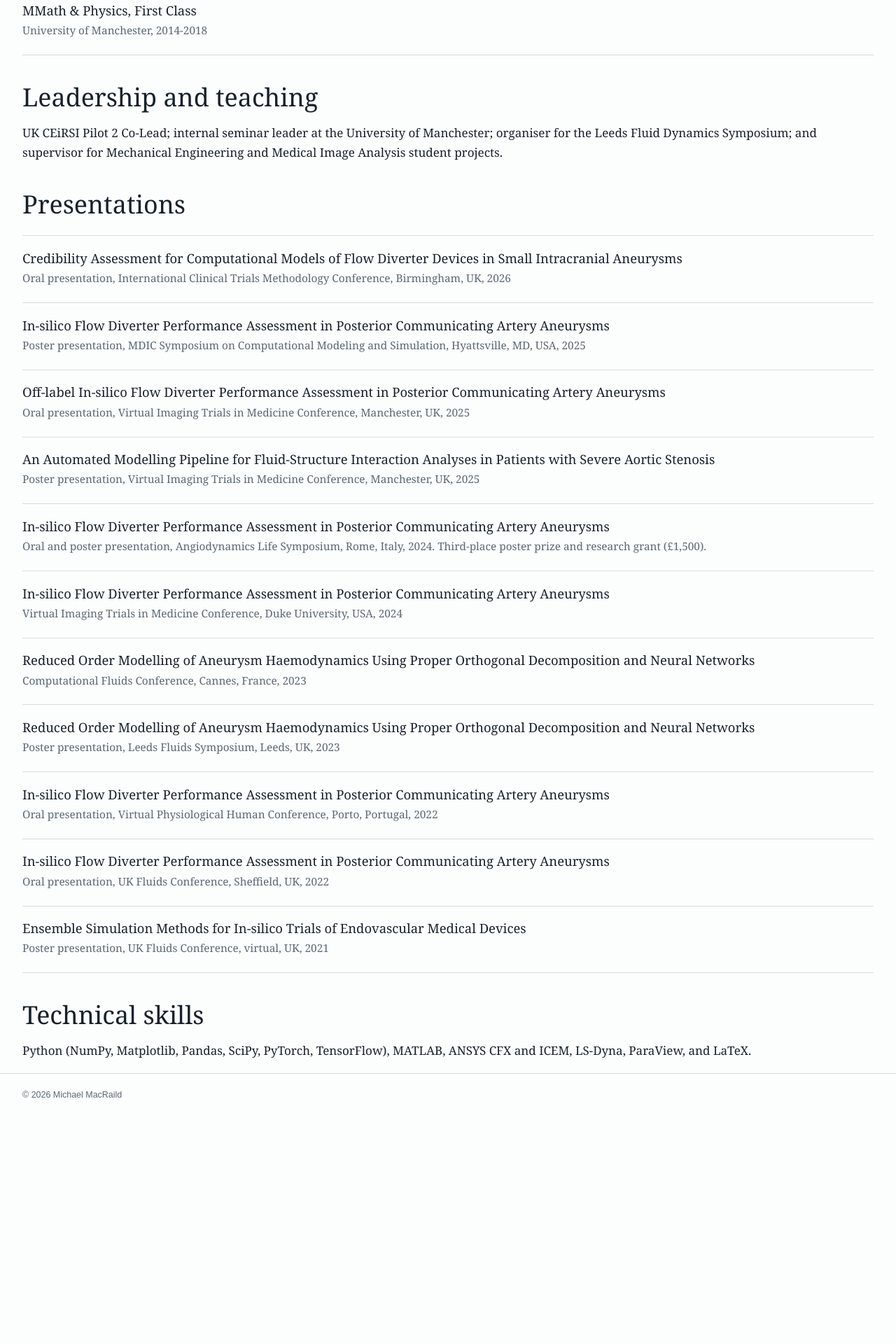
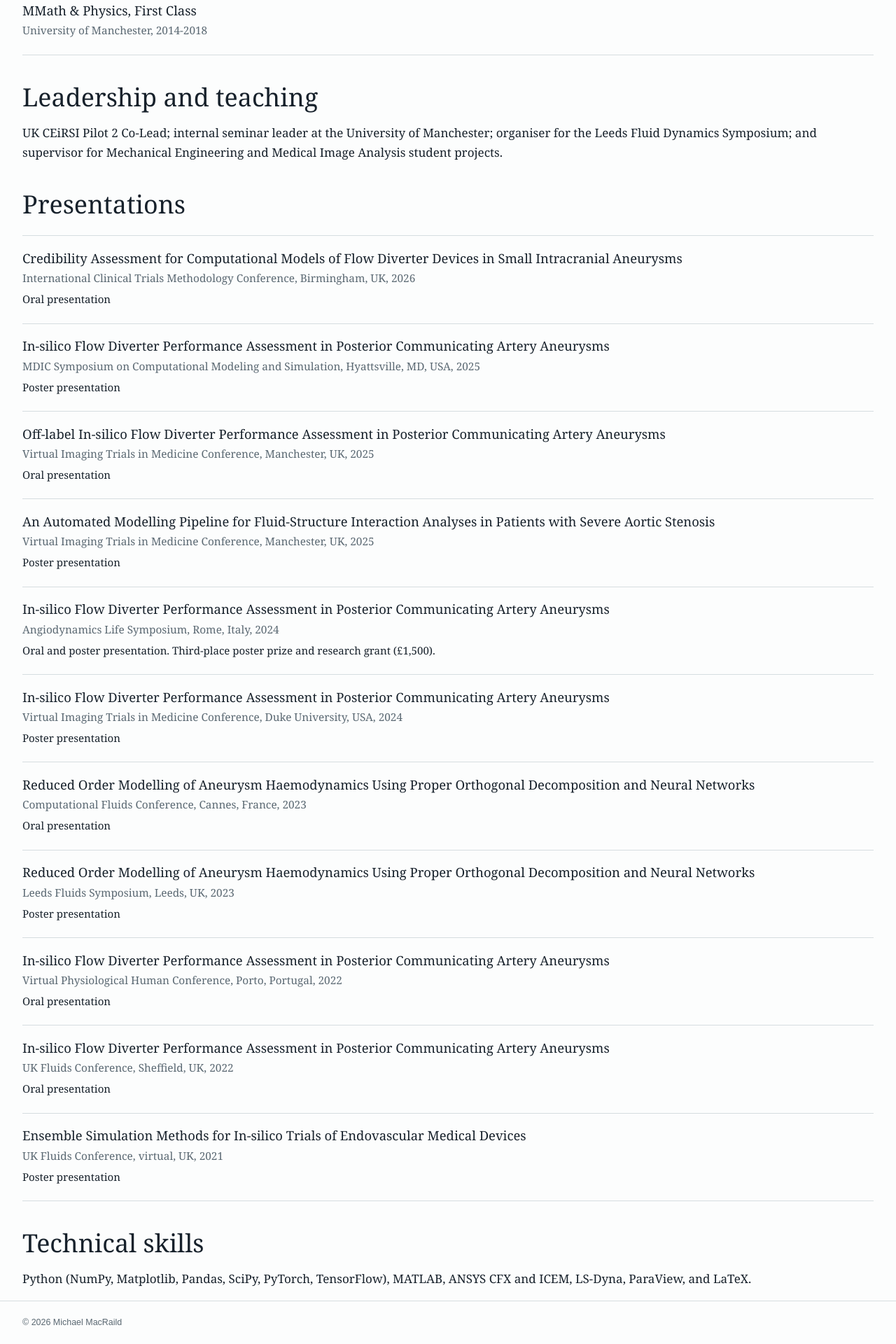
Before and after one commit to michaelmacraild/michaelmacraild.github.io, a Jekyll site: the page built from cv.md, in a window 1280 px wide. Shown: the part 772-2692 px from the top of the page at 70% size. Built offline with Jekyll 4.4.1, drawn with Linux system fonts in a browser that asks for light colours; before the commit the page ends 2366 px from its top, so only the background shows below that.

Commit message:
Add files via upload

```diff
--- a/assets/css/style.scss
+++ b/assets/css/style.scss
@@ -70,6 +70,7 @@ main { min-height: calc(100vh - 144px); padding: 3.5rem 0 0; }
 
 h1, h2, h3 { color: var(--ink); font-weight: normal; line-height: 1.12; }
 h1 { margin: 0; font-size: clamp(2.35rem, 4.2vw, 3.8rem); }
+.about-title { font-size: clamp(2.2rem, 3vw, 2.65rem); }
 h2 { margin: 2.5rem 0 1rem; font-size: clamp(1.7rem, 2.8vw, 2.35rem); }
 h3 { margin: 0 0 .35rem; font-size: 1.15rem; }
 
@@ -85,6 +86,7 @@ h3 { margin: 0 0 .35rem; font-size: 1.15rem; }
 .research-grid { display: grid; grid-template-columns: repeat(3, 1fr); gap: 1.25rem; margin-top: 1.5rem; }
 .research-grid article { border-top: 2px solid var(--accent); padding-top: .7rem; }
 .research-grid p, .item-meta { margin: 0; color: var(--muted); font-size: .96rem; }
+.presentation-format { margin: .3rem 0 0; font-size: .94rem; }
 
 .home-dashboard { display: grid; grid-template-columns: minmax(0, .9fr) minmax(0, 1.1fr); gap: 4rem; border-top: 1px solid var(--line); padding-top: 1.8rem; }
 .home-about h2, .home-news h2 { margin-top: 0; font-size: clamp(1.45rem, 2.1vw, 1.9rem); }
--- a/cv.md
+++ b/cv.md
@@ -23,17 +23,17 @@ permalink: /cv/
 
 <h2>Presentations</h2>
 <ul class="item-list">
-  <li><h3>Credibility Assessment for Computational Models of Flow Diverter Devices in Small Intracranial Aneurysms</h3><p class="item-meta">Oral presentation, International Clinical Trials Methodology Conference, Birmingham, UK, 2026</p></li>
-  <li><h3>In-silico Flow Diverter Performance Assessment in Posterior Communicating Artery Aneurysms</h3><p class="item-meta">Poster presentation, MDIC Symposium on Computational Modeling and Simulation, Hyattsville, MD, USA, 2025</p></li>
-  <li><h3>Off-label In-silico Flow Diverter Performance Assessment in Posterior Communicating Artery Aneurysms</h3><p class="item-meta">Oral presentation, Virtual Imaging Trials in Medicine Conference, Manchester, UK, 2025</p></li>
-  <li><h3>An Automated Modelling Pipeline for Fluid-Structure Interaction Analyses in Patients with Severe Aortic Stenosis</h3><p class="item-meta">Poster presentation, Virtual Imaging Trials in Medicine Conference, Manchester, UK, 2025</p></li>
-  <li><h3>In-silico Flow Diverter Performance Assessment in Posterior Communicating Artery Aneurysms</h3><p class="item-meta">Oral and poster presentation, Angiodynamics Life Symposium, Rome, Italy, 2024. Third-place poster prize and research grant (&pound;1,500).</p></li>
-  <li><h3>In-silico Flow Diverter Performance Assessment in Posterior Communicating Artery Aneurysms</h3><p class="item-meta">Virtual Imaging Trials in Medicine Conference, Duke University, USA, 2024</p></li>
-  <li><h3>Reduced Order Modelling of Aneurysm Haemodynamics Using Proper Orthogonal Decomposition and Neural Networks</h3><p class="item-meta">Computational Fluids Conference, Cannes, France, 2023</p></li>
-  <li><h3>Reduced Order Modelling of Aneurysm Haemodynamics Using Proper Orthogonal Decomposition and Neural Networks</h3><p class="item-meta">Poster presentation, Leeds Fluids Symposium, Leeds, UK, 2023</p></li>
-  <li><h3>In-silico Flow Diverter Performance Assessment in Posterior Communicating Artery Aneurysms</h3><p class="item-meta">Oral presentation, Virtual Physiological Human Conference, Porto, Portugal, 2022</p></li>
-  <li><h3>In-silico Flow Diverter Performance Assessment in Posterior Communicating Artery Aneurysms</h3><p class="item-meta">Oral presentation, UK Fluids Conference, Sheffield, UK, 2022</p></li>
-  <li><h3>Ensemble Simulation Methods for In-silico Trials of Endovascular Medical Devices</h3><p class="item-meta">Poster presentation, UK Fluids Conference, virtual, UK, 2021</p></li>
+  <li><h3>Credibility Assessment for Computational Models of Flow Diverter Devices in Small Intracranial Aneurysms</h3><p class="item-meta">International Clinical Trials Methodology Conference, Birmingham, UK, 2026</p><p class="presentation-format">Oral presentation</p></li>
+  <li><h3>In-silico Flow Diverter Performance Assessment in Posterior Communicating Artery Aneurysms</h3><p class="item-meta">MDIC Symposium on Computational Modeling and Simulation, Hyattsville, MD, USA, 2025</p><p class="presentation-format">Poster presentation</p></li>
+  <li><h3>Off-label In-silico Flow Diverter Performance Assessment in Posterior Communicating Artery Aneurysms</h3><p class="item-meta">Virtual Imaging Trials in Medicine Conference, Manchester, UK, 2025</p><p class="presentation-format">Oral presentation</p></li>
+  <li><h3>An Automated Modelling Pipeline for Fluid-Structure Interaction Analyses in Patients with Severe Aortic Stenosis</h3><p class="item-meta">Virtual Imaging Trials in Medicine Conference, Manchester, UK, 2025</p><p class="presentation-format">Poster presentation</p></li>
+  <li><h3>In-silico Flow Diverter Performance Assessment in Posterior Communicating Artery Aneurysms</h3><p class="item-meta">Angiodynamics Life Symposium, Rome, Italy, 2024</p><p class="presentation-format">Oral and poster presentation. Third-place poster prize and research grant (&pound;1,500).</p></li>
+  <li><h3>In-silico Flow Diverter Performance Assessment in Posterior Communicating Artery Aneurysms</h3><p class="item-meta">Virtual Imaging Trials in Medicine Conference, Duke University, USA, 2024</p><p class="presentation-format">Poster presentation</p></li>
+  <li><h3>Reduced Order Modelling of Aneurysm Haemodynamics Using Proper Orthogonal Decomposition and Neural Networks</h3><p class="item-meta">Computational Fluids Conference, Cannes, France, 2023</p><p class="presentation-format">Oral presentation</p></li>
+  <li><h3>Reduced Order Modelling of Aneurysm Haemodynamics Using Proper Orthogonal Decomposition and Neural Networks</h3><p class="item-meta">Leeds Fluids Symposium, Leeds, UK, 2023</p><p class="presentation-format">Poster presentation</p></li>
+  <li><h3>In-silico Flow Diverter Performance Assessment in Posterior Communicating Artery Aneurysms</h3><p class="item-meta">Virtual Physiological Human Conference, Porto, Portugal, 2022</p><p class="presentation-format">Oral presentation</p></li>
+  <li><h3>In-silico Flow Diverter Performance Assessment in Posterior Communicating Artery Aneurysms</h3><p class="item-meta">UK Fluids Conference, Sheffield, UK, 2022</p><p class="presentation-format">Oral presentation</p></li>
+  <li><h3>Ensemble Simulation Methods for In-silico Trials of Endovascular Medical Devices</h3><p class="item-meta">UK Fluids Conference, virtual, UK, 2021</p><p class="presentation-format">Poster presentation</p></li>
 </ul>
 
 <h2>Technical skills</h2>
```
Also changed, not shown: about.md (+1 -1 lines), index.md (+1 -0 lines).
